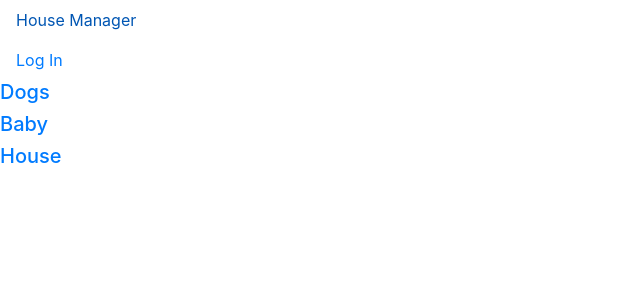
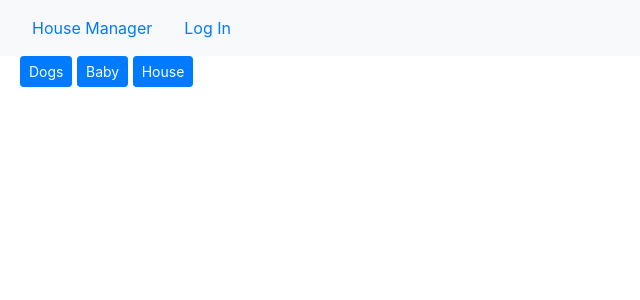
Before and after one commit to crostipunctus/housemouse, a Django app: page / in a window 1280 px wide. Shown: the top 300 px of the page, without its empty margins (0-640 px from the left). Run offline with Django 3.2, Linux system fonts and the light colour scheme; data comes from the database, SQL or seed files in the repository; some libraries are stand-ins or nearby versions.

Commit message:
added styles

```diff
--- /dev/null
+++ b/housemanager/static/housemanager/styles.css
@@ -0,0 +1,6 @@
+
+
+.index-links {
+    margin-left: 20px;
+
+}
--- a/housemanager/templates/housemanager/index.html
+++ b/housemanager/templates/housemanager/index.html
@@ -1,10 +1,19 @@
 {% extends "housemanager/layout.html" %}
+{% load static %}
+
+<head>
+    {% block script %}
+
+    {% endblock %}
+
+</head>
+
+{% block body %}
+    <div class="index-links">
+        <a class="btn btn-primary btn-sm" href="{% url 'dogs' %}" role="button">Dogs</a>
+        <a class="btn btn-primary btn-sm" href="{% url 'baby' %}" role="button">Baby</a></button>
+        <a class="btn btn-primary btn-sm" href="{% url 'house' %}" role="button">House</a>
+    </div>
 
 
-{% block body %}
-
-    <h5><a href="{% url 'dogs' %}">Dogs</a></h5>
-    <h5><a href="{% url 'baby' %}">Baby</a></h5>
-    <h5><a href="{% url 'house' %}">House</a></h5>
-
 {% endblock %}
--- a/housemanager/templates/housemanager/layout.html
+++ b/housemanager/templates/housemanager/layout.html
@@ -7,7 +7,7 @@
     <head>
         <title>House Manager</title>
         <link rel="stylesheet" href="https://stackpath.bootstrapcdn.com/bootstrap/4.4.1/css/bootstrap.min.css" integrity="sha384-Vkoo8x4CGsO3+Hhxv8T/Q5PaXtkKtu6ug5TOeNV6gBiFeWPGFN9MuhOf23Q9Ifjh" crossorigin="anonymous">
-        <link href="{% static 'network/styles.css' %}" rel="stylesheet">
+        <link href="{% static 'housemanager/styles.css' %}" rel="stylesheet">
 
         {% block script %}
         {% endblock %}
@@ -15,10 +15,10 @@
 
     <body>
 
-        <nav class="nav">
+        <nav class="navbar navbar-expand-lg navbar-light bg-light">
             <a class="nav-link active" href="{% url 'index' %}">House Manager</a>
-        </nav>
 
+            <div>
               <ul class="nav">
                 {% if user.is_authenticated %}
                     <li class="nav-item">
@@ -40,6 +40,8 @@
 
                 {% endif %}
               </ul>
+              </div>
+              </nav>
                 {% block body %}
                 {% endblock %}
 
```
Also changed, not shown: housemanager/static/housemanager/index.js (added), housemanager/templates/housemanager/static/styles.css (deleted).
